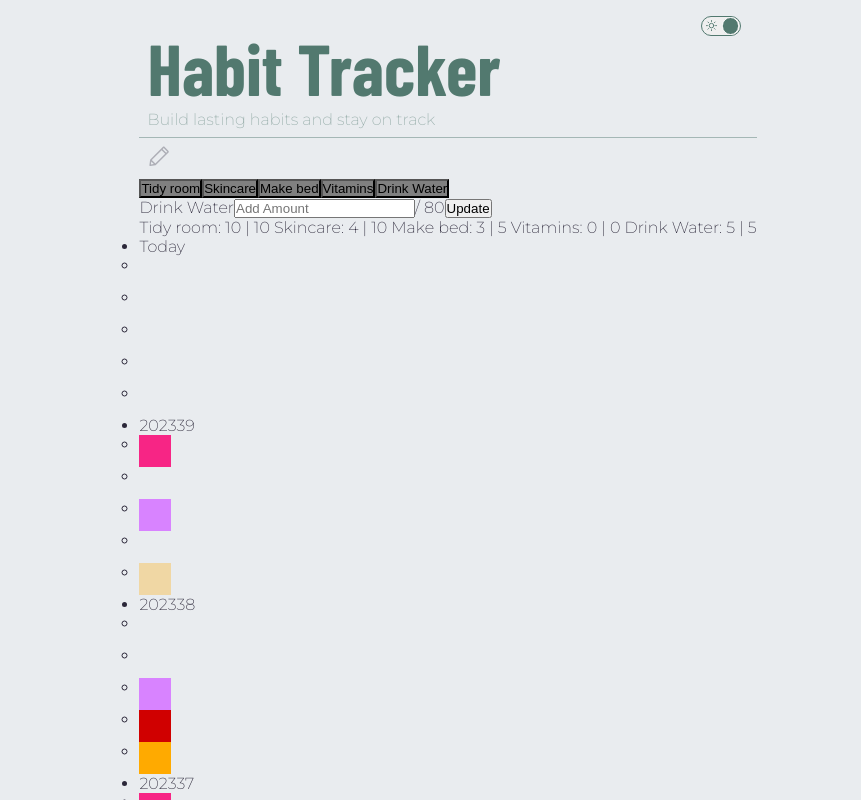
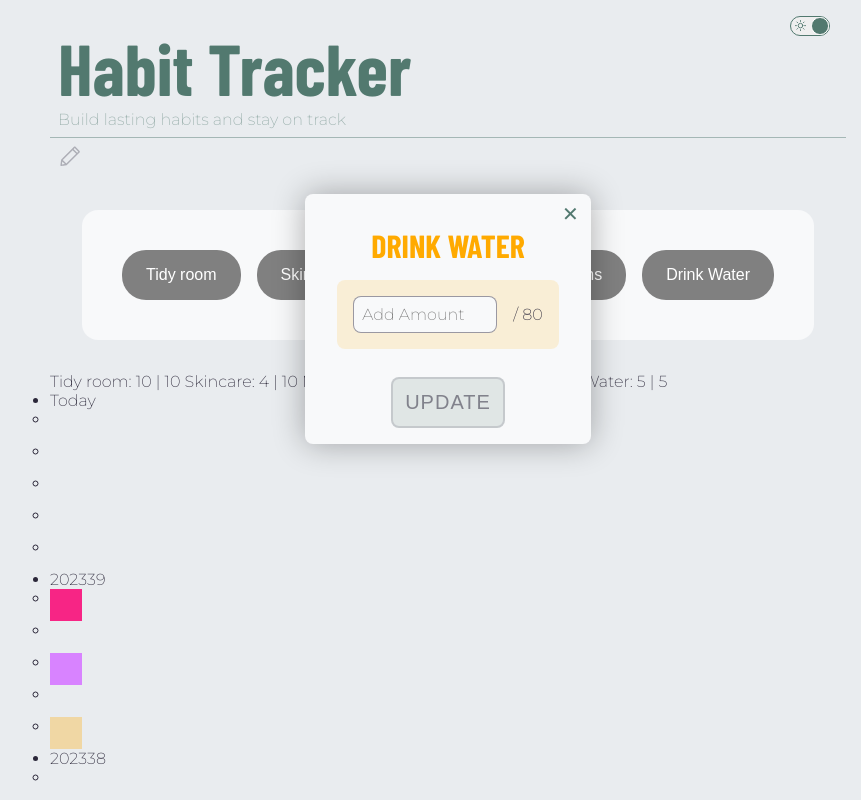
Before and after one commit to jennstirpe/habit-tracker-v2, a React (Create React App) app: page / in a window 1280 px wide. Both pictures are taken after a click on the button "Drink Water". Shown: the top 800 px of the page, without its empty margins (192-1053 px from the left). Built offline with nearby package versions, Linux system fonts and the light colour scheme; a web font is replaced by a local one.

Commit message:
Added global input styles, styled checklist

```diff
--- a/src/components/global/Global.js
+++ b/src/components/global/Global.js
@@ -35,6 +35,9 @@ const GlobalStyles = createGlobalStyle`
             background: none;
             border: none;
             transition: all 200ms linear;
+            position: absolute;
+            top: .5rem;
+            right: .75rem;
 
             &:hover {
                 cursor: pointer;
@@ -89,6 +92,32 @@ const GlobalStyles = createGlobalStyle`
                 }
             }
         }
+
+        .global-input {
+            padding: .5rem;
+            font-size: 1rem;
+            border-radius: .5rem;
+            border: 1px solid ${({theme}) => theme.colors.textMain}75;
+            font-family: ${({theme}) => theme.fonts.mainText};
+            color: ${({theme}) => theme.colors.textMain};
+            background: ${({theme}) => theme.colors.bgSecondary};
+            transition: all 150ms linear;
+
+            &::placeholder {
+                font-family: ${({theme}) => theme.fonts.mainText};
+            }
+
+            &:hover {
+                cursor: pointer;
+                background: ${({theme}) => theme.colors.bgMain};
+            }
+
+            &:focus {
+                outline: none;
+                border: 2px solid ${({theme}) => theme.colors.accentMain};
+                background: ${({theme}) => theme.colors.accentMain}10;
+            }
+        }
     }
 `;
 
--- a/src/components/main/display/Checklist.js
+++ b/src/components/main/display/Checklist.js
@@ -29,19 +29,20 @@ export default function Checklist({ currentDay, completeHabit, updateHabitQuanti
     <StyledChecklist>
         {
             currentDay.habits.map(habit => {
-                return <button onClick={() => handleUpdateRecord(habit)} key={habit.id} style={!habit.complete ? {background: "gray"} : {background: `${habit.color}`}}>{habit.name}</button>
+                return <button onClick={() => handleUpdateRecord(habit)} className="checklist-habit" key={habit.id} style={!habit.complete ? {background: "gray"} : {background: `${habit.color}`}}>{habit.name}</button>
             })
         }
 
         {
             quantityFormActive && (
-            <form>
-                {activeHabit.name}
-                <label>
-                <input ref={newAmt} type="number" placeholder="Add Amount" />
+            <form className="checklist-qty-form">
+                <button onClick={() => setQuantityFormActive(false)} className="global-close-btn">&#x2715;</button>
+                <h3 className="checklist-qty-form-header" style={{color: `${activeHabit.color}`}}>{activeHabit.name}</h3>
+                <label className="checklist-qty-form-label" style={{background: `${activeHabit.color}25`}}>
+                <input ref={newAmt} type="number" placeholder="Add Amount" className="global-input" />
                 / {activeHabit.goal.goalAmt}
                 </label>
-                <button onClick={handleUpdateHabitQuantity}>Update</button>
+                <button onClick={handleUpdateHabitQuantity} className="global-submit-btn">Update</button>
             </form>)
         }
     </StyledChecklist>
--- a/src/components/main/styled/display/Checklist.styled.js
+++ b/src/components/main/styled/display/Checklist.styled.js
@@ -1,5 +1,65 @@
 import styled from "styled-components";
 
 export const StyledChecklist = styled.section`
+    border-radius: 1rem;
+    background: ${({theme}) => theme.colors.bgSecondary};
+    margin: 2rem;
+    padding: 2rem;
+    display: flex;
+    flex-wrap: wrap;
+    justify-content: space-evenly;
+    position: relative;
 
+    .checklist-habit {
+        border: none;
+        font-size: 1rem;
+        border-radius: 1.5rem;
+        padding: 1rem 1.5rem;
+        margin: .5rem;
+        color: #fff;
+        transition: all 150ms linear;
+
+        &:hover {
+            cursor: pointer;
+            opacity: .85;
+        }
+    }
+
+    .checklist-qty-form {
+        background: ${({theme}) => theme.colors.bgSecondary};
+        border-radius: .5rem;
+        box-shadow: 0 0 2rem ${({theme}) => theme.colors.boxShadow}50;
+        padding: 1rem 2rem;
+        display: flex;
+        flex-direction: column;
+        align-items: center;
+        position: absolute;
+        top: -1rem;
+
+        .checklist-qty-form-header {
+            font-size: 2rem;
+            margin: 1rem 0;
+            text-transform: uppercase;
+        }
+
+        .checklist-qty-form-label {
+            padding: 1rem;
+            border-radius: .5rem;
+            margin-bottom: 1rem;
+
+            input {
+                width: 9rem;
+                margin-right: 1rem;
+            }
+        }
+    }
+
+    input::-webkit-outer-spin-button,
+    input::-webkit-inner-spin-button {
+        -webkit-appearance: none;
+        margin: 0;
+    }
+    input[type=number]{
+        -moz-appearance: textfield;
+    }
 `;
--- a/src/components/main/styled/form/EditHabitForm.styled.js
+++ b/src/components/main/styled/form/EditHabitForm.styled.js
@@ -10,50 +10,12 @@ export const StyledEditHabitForm = styled.div`
     width: 22.5rem;
     background: ${({theme}) => theme.colors.bgSecondary};
 
-    .close-edit-btn {
-        position: absolute;
-        right: .5rem;
-        top: .25rem;
-        font-size: 1.5rem;
-        color: ${({theme}) => theme.colors.textMain};
-        background: ${({theme}) => theme.colors.bgSecondary};
-        border: none;
-        transition: all 200ms linear;
-
-        &:hover {
-            cursor: pointer;
-            color: ${({theme}) => theme.colors.accentMain}50;
-        }
-    }
-
     .edit-details {
         padding: 1rem;
+        display: flex;
+        flex-direction: column;
+        align-items: center;
 
-        .edit-name, .edit-quantity input {
-            padding: .5rem;
-            font-size: 1rem;
-            border-radius: .5rem;
-            border: 1px solid ${({theme}) => theme.colors.textMain}75;
-            font-family: ${({theme}) => theme.fonts.mainText};
-            color: ${({theme}) => theme.colors.textMain};
-            background: ${({theme}) => theme.colors.bgSecondary};
-            transition: all 150ms linear;
-
-            &::placeholder {
-                font-family: ${({theme}) => theme.fonts.mainText};
-            }
-
-            &:hover {
-                cursor: pointer;
-                background: ${({theme}) => theme.colors.bgMain};
-            }
-
-            &:focus {
-                outline: none;
-                border: 2px solid ${({theme}) => theme.colors.accentMain};
-                background: ${({theme}) => theme.colors.accentMain}10;
-            }
-        }
 
         .edit-details-group {
             display: flex;
@@ -62,30 +24,21 @@ export const StyledEditHabitForm = styled.div`
             padding: .75rem;
         }
 
+        .qty-edit-label {
+            input {
+                margin-left: .5rem;
+            }
+        }
+
         .edit-color {
             height: 1.5rem;
             width: 1.5rem;
             border-radius: 50%;
+            margin: 0 .5rem;
 
             &:hover {
                 cursor: pointer;
                 opacity: .75;
-            }
-        }
-
-        .edit-quantity {
-            padding: .5rem;
-            display: flex;
-            justify-content: center;
-            border-radius: .5rem;
-
-            label {
-                color: ${({theme}) => theme.colors.textMain}75;
-
-                input {
-                    margin-left: .5rem;
-                    width: 5rem;
-                }
             }
         }
     }
--- a/src/components/main/styled/form/HabitSetup.styled.js
+++ b/src/components/main/styled/form/HabitSetup.styled.js
@@ -9,6 +9,7 @@ export const StyledHabitSetup = styled.section`
     display: flex;
     flex-direction: column;
     align-items: center;
+    position: relative;
 
     h2 {
         margin: 1rem;
@@ -23,32 +24,6 @@ export const StyledHabitSetup = styled.section`
         align-items: center;
         padding: 1.5rem;
         background: ${({theme}) => theme.colors.accentMain}10;
-
-    .habit-name, #habit-type {
-        padding: .5rem;
-        font-size: 1rem;
-        border-radius: .5rem;
-        border: 1px solid ${({theme}) => theme.colors.textMain};
-        font-family: ${({theme}) => theme.fonts.mainText};
-        color: ${({theme}) => theme.colors.textMain};
-        background: ${({theme}) => theme.colors.bgSecondary};
-        transition: all 150ms linear;
-
-        &::placeholder {
-            font-family: ${({theme}) => theme.fonts.mainText};
-        }
-
-        &:hover {
-            cursor: pointer;
-            background: ${({theme}) => theme.colors.bgMain};
-        }
-
-        &:focus {
-            outline: none;
-            border: 2px solid ${({theme}) => theme.colors.accentMain};
-            background: ${({theme}) => theme.colors.accentMain}10;
-        }
-    }
 
         .habit-specs {
             margin: .75rem 0;
@@ -85,51 +60,8 @@ export const StyledHabitSetup = styled.section`
                 letter-spacing: 1px;
 
                 input {
-                margin: .25rem;
-                padding: .5rem;
-                font-size: 1rem;
-                border-radius: .5rem;
-                border: 1px solid ${({theme}) => theme.colors.textMain};
-                font-family: ${({theme}) => theme.fonts.mainText};
-                color: ${({theme}) => theme.colors.textMain};
-                background: ${({theme}) => theme.colors.bgSecondary};
-                transition: all 150ms linear;
-
-                &::placeholder {
-                    font-family: ${({theme}) => theme.fonts.mainText};
-                    font-size: .85rem;
+                    margin-top: .5rem;
                 }
-
-                &:hover {
-                    cursor: pointer;
-                    background: ${({theme}) => theme.colors.bgMain};
-                }
-
-                &:focus {
-                    outline: none;
-                    border: 2px solid ${({theme}) => theme.colors.accentMain};
-                    background: ${({theme}) => theme.colors.accentMain}10;
-                }
-            }
-        }
-    }
-
-    .habit-submit {
-        margin-top: 1rem;
-        font-size: 1.25rem;
-        height: 3rem;
-        width: 6rem;
-        border-radius: .5rem;
-        border: 2px solid ${({theme}) => theme.colors.textMain}50;
-        background: ${({theme}) => theme.colors.bgSecondary};
-        color: ${({theme}) => theme.colors.textMain};
-        transition: all 150ms linear;
-
-        &:hover {
-            cursor: pointer;
-            background: ${({theme}) => theme.colors.accentMain};
-            color: #fff;
-            box-shadow: 0 0 1.5rem ${({theme}) => theme.colors.bgMain};
             }
         }
     }
@@ -171,34 +103,6 @@ export const StyledHabitSetup = styled.section`
                     padding: .25rem .5rem;
                     border-radius: 1rem;
                     margin-left: .75rem;
-                }
-
-                .temp-list-item-btn {
-                    margin-left: auto;
-                    height: 2.5rem;
-                    width: 2.5rem;
-                    background: none;
-                    border: none;
-
-                    svg {
-                        height: 1.4rem;
-                        width: 1.4rem;
-
-                        path {
-                            fill: ${({theme}) => theme.colors.textMain}50;
-                            transition: all 200ms linear;
-                        }
-                    }
-
-                    &:hover {
-                        cursor: pointer;
-
-                        svg {
-                            path {
-                                fill: ${({theme}) => theme.colors.textMain};
-                            }
-                        }
-                    }
                 }
             }
         }
@@ -243,14 +147,6 @@ export const StyledHabitSetup = styled.section`
                 left: .75rem;
             }
 
-        .habit-name {
-            width: 16rem;
-        }
-
-        .habit-name, #habit-type {
-            padding: .75rem;
-        }
-
             .habit-specs {
                 width: 12.5rem;
 
@@ -269,7 +165,5 @@ export const StyledHabitSetup = styled.section`
         .temp-habits {
             padding: 1.5rem 3rem;
         }
-
     }
-
 `;
```
Also changed, not shown: src/components/main/form/EditHabitForm.js (+5 -8 lines), src/components/main/form/HabitSetup.js (+4 -4 lines). Lines whose indentation alone changed are shown as unchanged.
